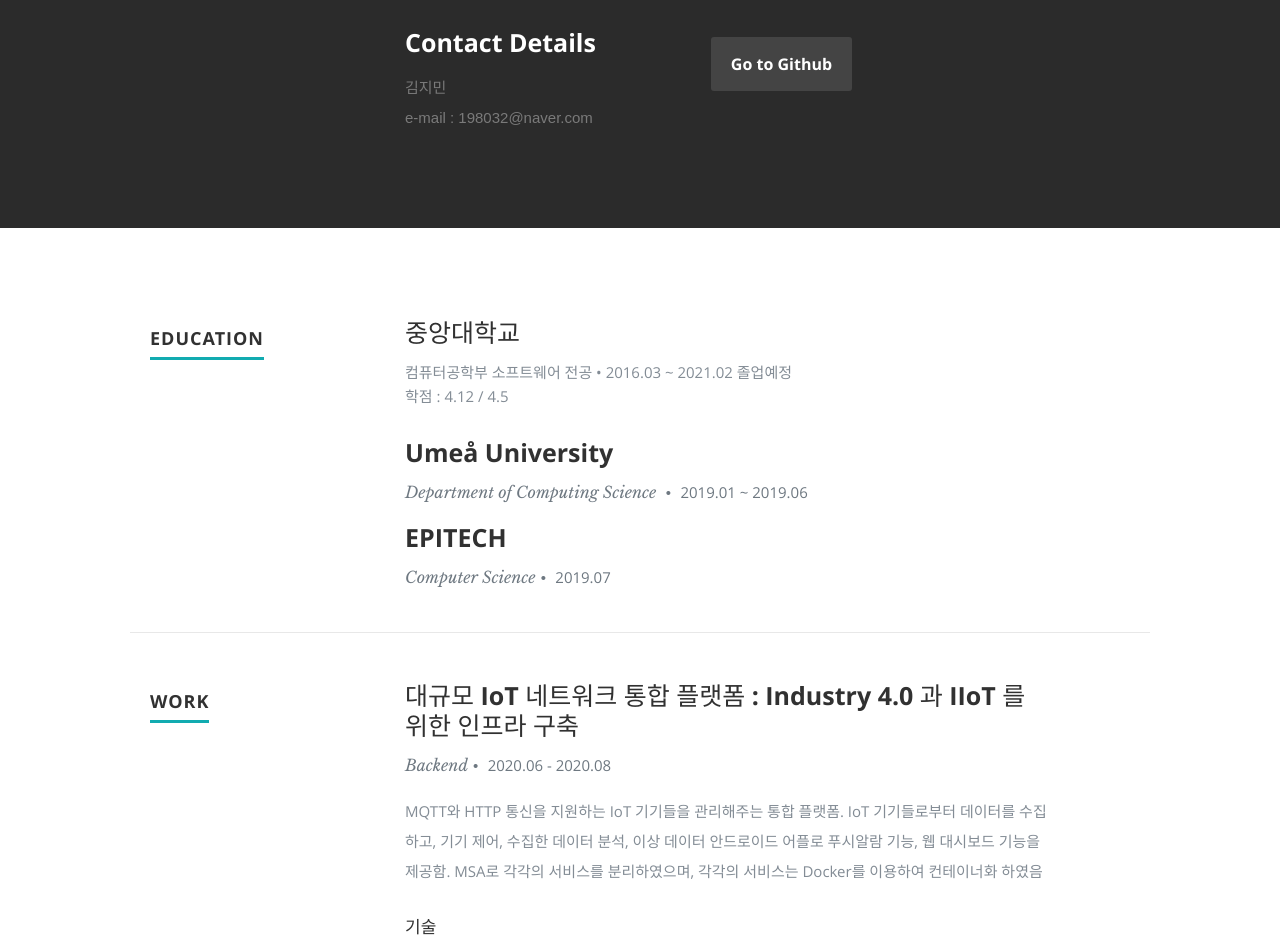
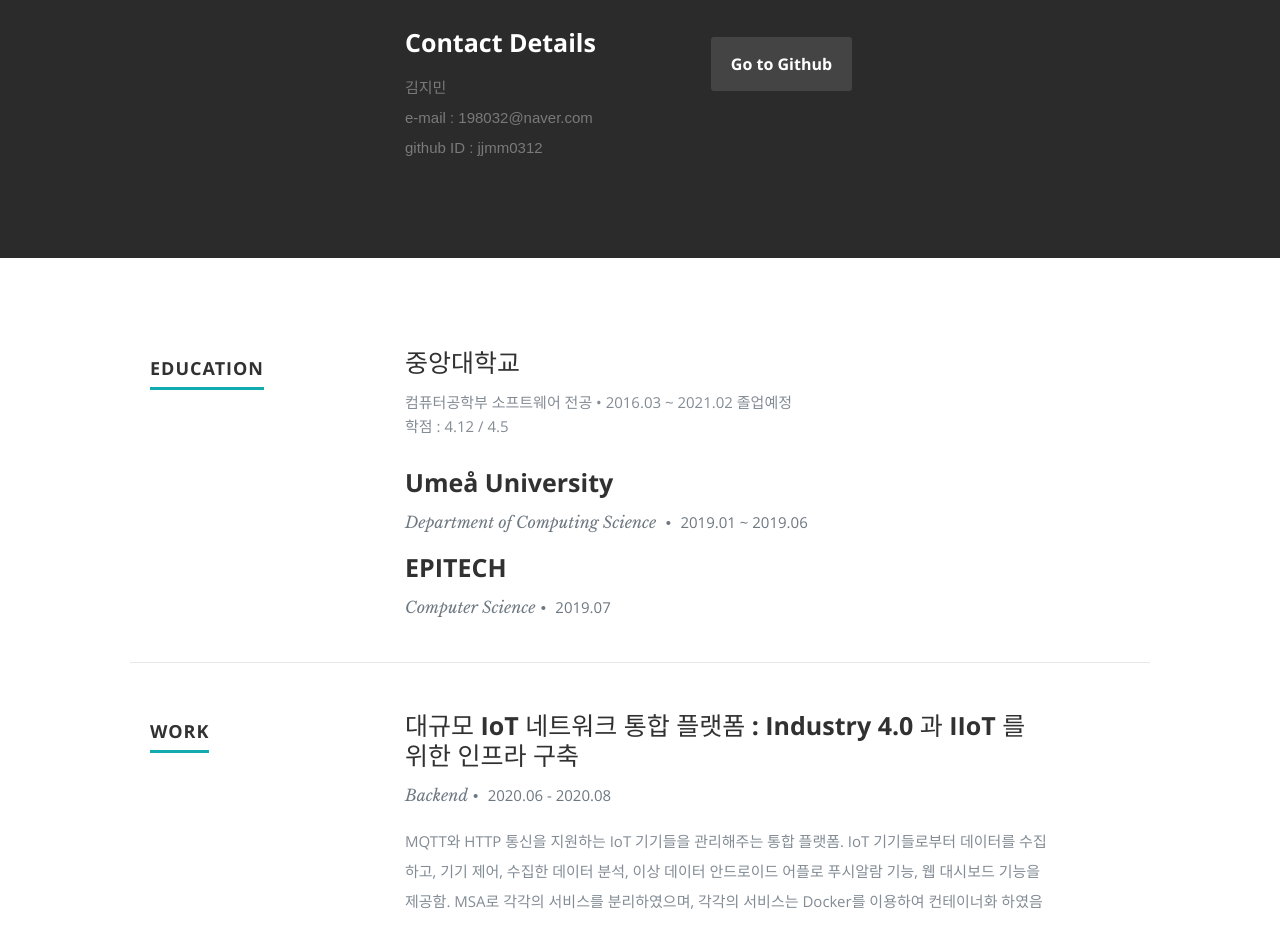
Before and after one commit to jjmm0312/jimin-portfolio, a plain HTML site: page index.html in a window 1280 px wide. Shown: the part 1220-2159 px from the top of the page. Drawn offline with nearby package versions, Linux system fonts and the light colour scheme; a web font is replaced by a local one.

Commit message:
github id add

```diff
--- a/index.html
+++ b/index.html
@@ -117,6 +117,8 @@
                      <span>김지민</span>
                      <br>
                      <span>e-mail : 198032@naver.com</span>
+                     <br>
+                     <span>github ID : jjmm0312</span>
 					   </p>
 
                </div>
```
